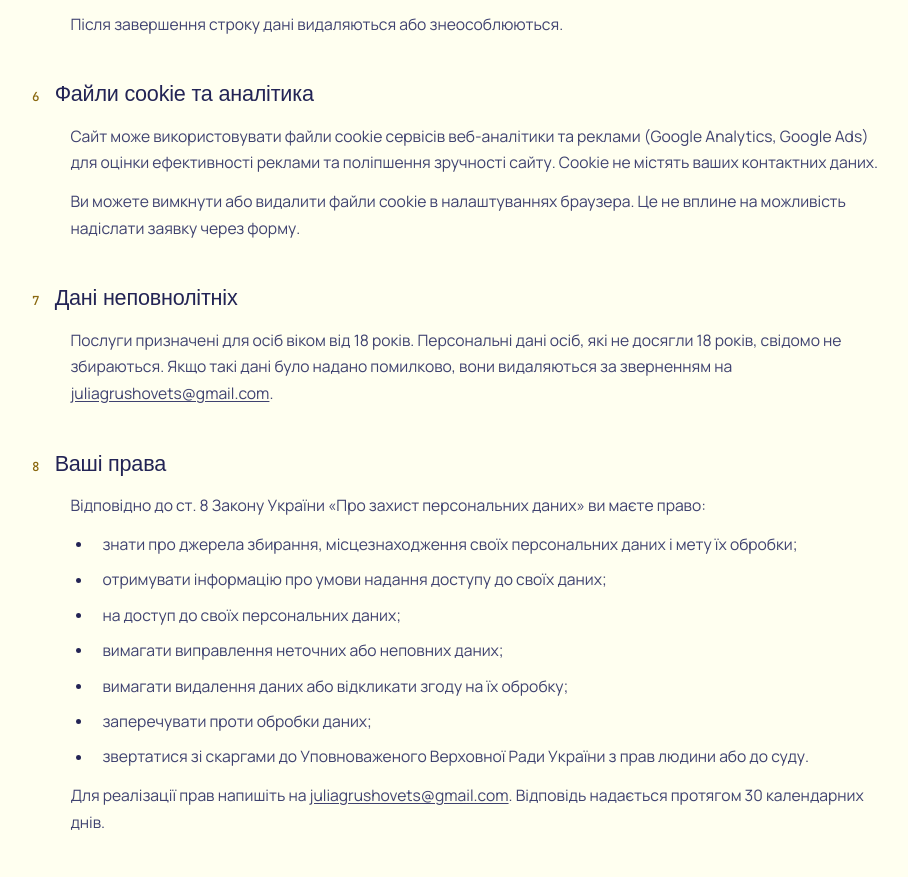
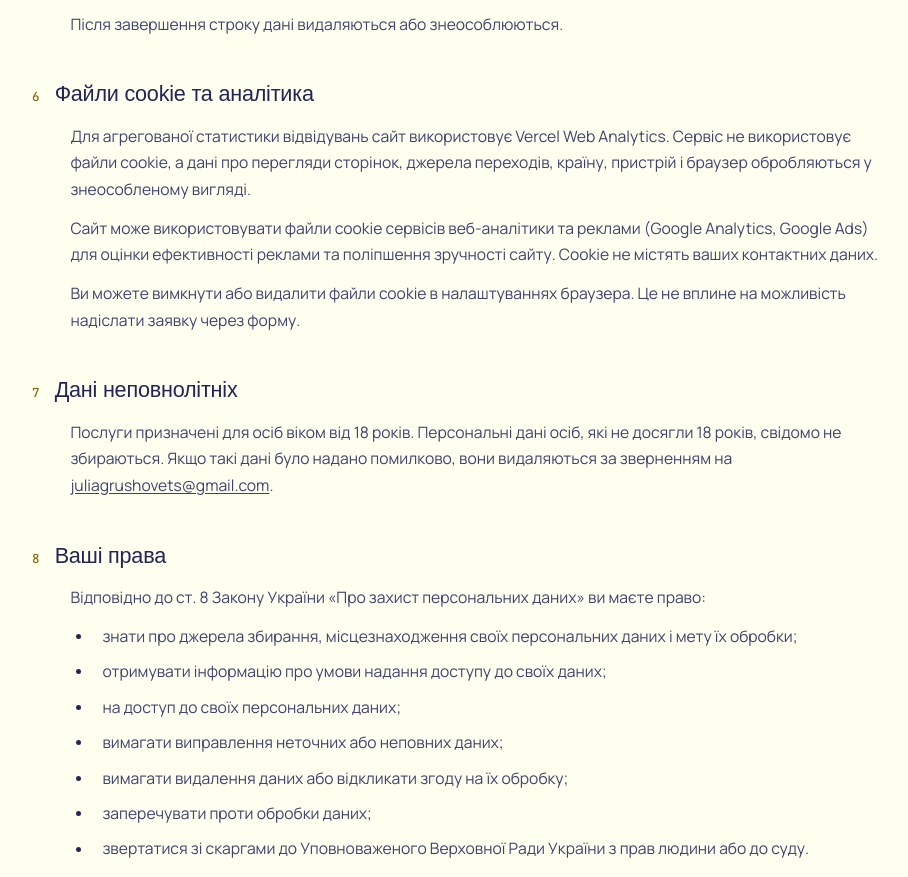
Before and after one commit to SerhiiOberemchuk/julia-grant, a Next.js app: page /privacy in a window 1280 px wide. Shown: the part 1920-2797 px from the top of the page, without its empty margins (178-1086 px from the left). Built offline with nearby package versions, Linux system fonts and the light colour scheme; no server answers; a web font is replaced by a local one.

Commit message:
vercel analytics

```diff
--- a/package.json
+++ b/package.json
@@ -10,6 +10,7 @@
     "tg:id": "node scripts/tg-chat-id.mjs"
   },
   "dependencies": {
+    "@vercel/analytics": "^2.0.1",
     "next": "16.3.1",
     "react": "19.2.8",
     "react-dom": "19.2.8"
--- a/src/app/layout.tsx
+++ b/src/app/layout.tsx
@@ -2,6 +2,7 @@ import "./globals.css";
 
 import type { Metadata, Viewport } from "next";
 import { Unbounded, Manrope, JetBrains_Mono } from "next/font/google";
+import { Analytics } from "@vercel/analytics/next";
 import { site } from "@/content/site";
 import { Header } from "@/components/sections/Header";
 import { Footer } from "@/components/sections/Footer";
@@ -72,6 +73,7 @@ export default function RootLayout({ children }: { children: React.ReactNode })
         <main id="main">{children}</main>
         <Footer />
         <MobileBar />
+        <Analytics />
       </body>
     </html>
   );
--- a/src/app/privacy/page.tsx
+++ b/src/app/privacy/page.tsx
@@ -115,6 +115,11 @@ export default function PrivacyPage() {
 
       <LegalSection n="6" title="Файли cookie та аналітика">
         <p>
+          Для агрегованої статистики відвідувань сайт використовує Vercel Web Analytics. Сервіс не використовує
+          файли cookie, а дані про перегляди сторінок, джерела переходів, країну, пристрій і браузер обробляються у
+          знеособленому вигляді.
+        </p>
+        <p>
           Сайт може використовувати файли cookie сервісів веб-аналітики та реклами (Google Analytics, Google Ads) для
           оцінки ефективності реклами та поліпшення зручності сайту. Cookie не містять ваших контактних даних.
         </p>
--- a/src/content/site.ts
+++ b/src/content/site.ts
@@ -571,7 +571,7 @@ export const site = {
     taxGroup: "платник єдиного податку 3 групи, не платник ПДВ",
     email: contacts.email,
     phone: contacts.phoneDisplay,
-    privacyDate: "31.08.2026",
+    privacyDate: "02.09.2026",
   },
 } as const;
 
```
Also changed, not shown: 2 other files (tests, documents, lock files or other folders).
